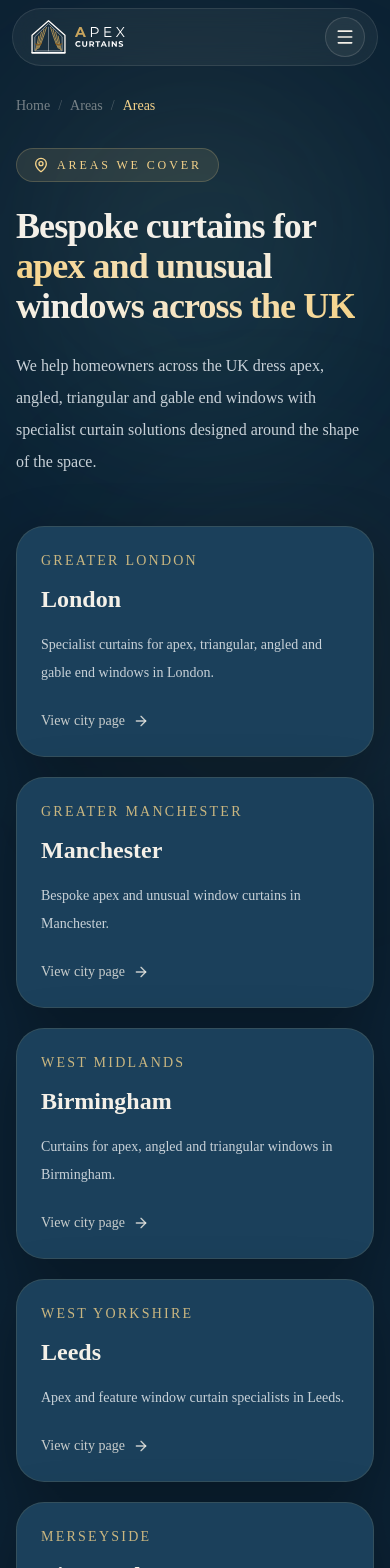
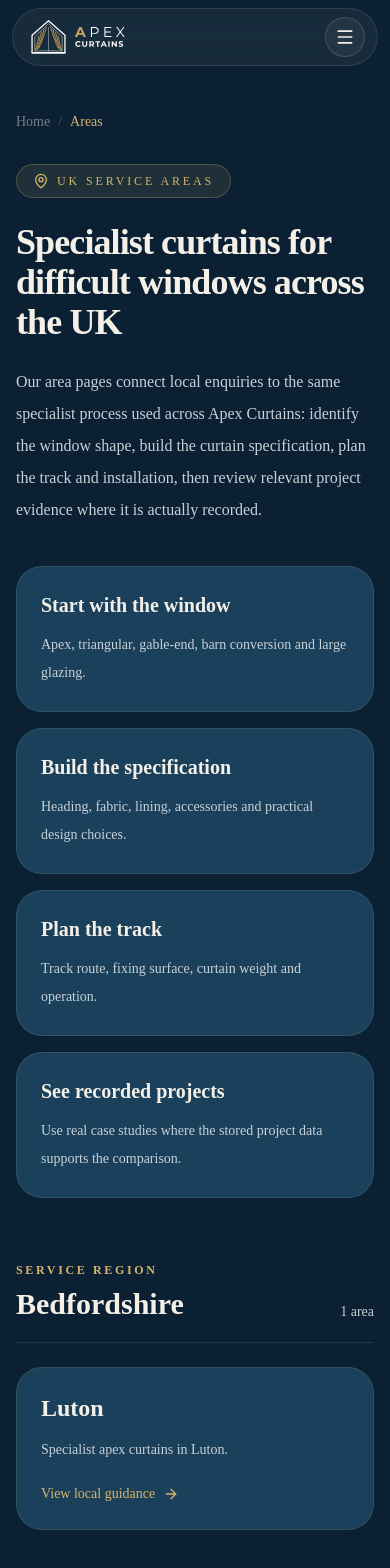
Before and after one commit to Nylon1/Apexcurtains, a Next.js app: page /areas in a window 390 px wide. Shown: the top 1568 px of the page. Built offline with nearby package versions, Linux system fonts and the light colour scheme.

Commit message:
Strengthen areas index with regional local authority structure

```diff
--- a/app/areas/page.tsx
+++ b/app/areas/page.tsx
@@ -1,82 +1,143 @@
+import type { Metadata } from "next";
 import Link from "next/link";
-import { MapPin, ArrowRight } from "lucide-react";
+import { ArrowRight, MapPin } from "lucide-react";
 import { cityPages } from "@/lib/cities";
 
-export const metadata = {
+const SITE_URL = "https://www.apexcurtains.com";
+const canonicalUrl = `${SITE_URL}/areas`;
+
+export const metadata: Metadata = {
+  title: { absolute: "Areas We Cover | Apex Curtains" },
+  description:
+    "Explore UK service areas for specialist curtains for apex, angled, triangular, gable-end and unusual architectural windows.",
+  alternates: { canonical: canonicalUrl },
+  openGraph: {
     title: "Areas We Cover | Apex Curtains",
     description:
-    "Explore UK areas we cover for bespoke curtains for apex, angled, triangular and unusual windows.",
+      "Find Apex Curtains service areas and local specialist guidance for difficult architectural windows across the UK.",
+    url: canonicalUrl,
+    siteName: "Apex Curtains",
+    type: "website",
+  },
 };
 
+const regionGroups = Array.from(
+  cityPages.reduce((groups, city) => {
+    const existing = groups.get(city.region) || [];
+    existing.push(city);
+    groups.set(city.region, existing);
+    return groups;
+  }, new Map<string, typeof cityPages>())
+).sort(([a], [b]) => a.localeCompare(b));
+
 export default function AreasPage() {
+  const schema = {
+    "@context": "https://schema.org",
+    "@graph": [
+      {
+        "@type": "CollectionPage",
+        "@id": `${canonicalUrl}#webpage`,
+        url: canonicalUrl,
+        name: "Areas We Cover",
+        isPartOf: { "@id": `${SITE_URL}/#website` },
+        about: { "@id": `${SITE_URL}/#organization` },
+      },
+      {
+        "@type": "ItemList",
+        "@id": `${canonicalUrl}#areas`,
+        itemListElement: cityPages.map((city, index) => ({
+          "@type": "ListItem",
+          position: index + 1,
+          name: city.name,
+          url: `${SITE_URL}/areas/${city.slug}`,
+        })),
+      },
+    ],
+  };
+
   return (
     <main className="min-h-screen overflow-hidden bg-apex-navy-900 text-white">
-      <div className="fixed inset-0 pointer-events-none">
-        <div className="absolute left-[8%] top-[8%] h-[320px] w-[320px] rounded-full bg-[#f5d38a]/10 blur-[120px]" />
-        <div className="absolute right-[10%] top-[20%] h-[280px] w-[280px] rounded-full bg-sky-400/10 blur-[120px]" />
-        <div className="absolute bottom-[8%] left-[35%] h-[260px] w-[260px] rounded-full bg-[#f5d38a]/8 blur-[120px]" />
-      </div>
+      <script
+        type="application/ld+json"
+        dangerouslySetInnerHTML={{ __html: JSON.stringify(schema) }}
+      />
 
-      <section className="relative mx-auto max-w-7xl px-4 pb-16 pt-24 sm:px-6 lg:px-8">
-        <div className="max-w-3xl">
-            <nav
-  aria-label="Breadcrumb"
-  className="mb-8 flex flex-wrap items-center gap-2 text-sm"
->
+      <section className="relative mx-auto max-w-7xl px-4 pb-16 pt-28 sm:px-6 lg:px-8 lg:pt-36">
+        <nav aria-label="Breadcrumb" className="mb-8 flex items-center gap-2 text-sm">
           <Link href="/" className="text-white/45 transition hover:text-white">
             Home
           </Link>
           <span className="text-white/25">/</span>
-  <Link href="/areas" className="text-white/45 transition hover:text-white">
-    Areas
-  </Link>
-  <span className="text-white/25">/</span>
-  <span className="text-[#f5d38a]">Areas</span>
+          <span className="text-[#d6b56b]">Areas</span>
         </nav>
-          <div className="inline-flex items-center gap-2 rounded-full border border-[#f5d38a]/20 bg-[#f5d38a]/10 px-4 py-2 text-xs uppercase tracking-[0.24em] text-[#f5d38a]">
+
+        <div className="max-w-4xl">
+          <div className="inline-flex items-center gap-2 rounded-full border border-[#d6b56b]/25 bg-[#d6b56b]/10 px-4 py-2 text-xs uppercase tracking-[0.24em] text-[#d6b56b]">
             <MapPin className="h-4 w-4" />
-            Areas We Cover
+            UK service areas
           </div>
 
           <h1 className="mt-6 text-4xl font-semibold tracking-tight sm:text-5xl lg:text-7xl">
-            Bespoke curtains for
-            <span className="bg-gradient-to-r from-[#f5d38a] via-white to-[#f5d38a] bg-clip-text text-transparent">
-              {" "}apex and unusual windows across the UK
-            </span>
+            Specialist curtains for difficult windows across the UK
           </h1>
 
-          <p className="mt-6 max-w-2xl text-base leading-8 text-white/65 sm:text-lg">
-            We help homeowners across the UK dress apex, angled, triangular and gable end windows
-            with specialist curtain solutions designed around the shape of the space.
+          <p className="mt-6 max-w-3xl text-base leading-8 text-[#C8D1D8] sm:text-lg">
+            Our area pages connect local enquiries to the same specialist process used across Apex Curtains: identify the window shape, build the curtain specification, plan the track and installation, then review relevant project evidence where it is actually recorded.
           </p>
         </div>
 
-        <div className="mt-12 grid gap-5 sm:grid-cols-2 lg:grid-cols-3">
-          {cityPages.map((city) => (
+        <div className="mt-10 grid gap-4 md:grid-cols-2 xl:grid-cols-4">
+          {[
+            ["/window-types", "Start with the window", "Apex, triangular, gable-end, barn conversion and large glazing."],
+            ["/curtain-design-guide", "Build the specification", "Heading, fabric, lining, accessories and practical design choices."],
+            ["/curtain-tracks", "Plan the track", "Track route, fixing surface, curtain weight and operation."],
+            ["/gallery", "See recorded projects", "Use real case studies where the stored project data supports the comparison."],
+          ].map(([href, title, text]) => (
+            <Link
+              key={href}
+              href={href}
+              className="rounded-[26px] border border-white/10 bg-[#1B405B] p-6 transition hover:-translate-y-0.5 hover:border-[#d6b56b]/35"
+            >
+              <h2 className="text-xl font-semibold text-[#F4F0E8]">{title}</h2>
+              <p className="mt-3 text-sm leading-7 text-[#C8D1D8]">{text}</p>
+            </Link>
+          ))}
+        </div>
+      </section>
+
+      <section className="mx-auto max-w-7xl space-y-12 px-4 pb-24 sm:px-6 lg:px-8">
+        {regionGroups.map(([region, cities]) => (
+          <div key={region}>
+            <div className="flex flex-wrap items-end justify-between gap-4 border-b border-white/10 pb-5">
+              <div>
+                <p className="text-xs font-semibold uppercase tracking-[0.22em] text-[#d6b56b]">
+                  Service region
+                </p>
+                <h2 className="mt-2 text-3xl font-semibold text-[#F4F0E8]">{region}</h2>
+              </div>
+              <p className="text-sm text-[#C8D1D8]">
+                {cities.length} {cities.length === 1 ? "area" : "areas"}
+              </p>
+            </div>
+
+            <div className="mt-6 grid gap-4 sm:grid-cols-2 lg:grid-cols-3">
+              {cities.map((city) => (
                 <Link
                   key={city.slug}
                   href={`/areas/${city.slug}`}
-              className="group rounded-[28px] border border-white/10 bg-white/[0.04] p-6 shadow-[0_20px_60px_rgba(0,0,0,0.28)] transition hover:border-[#f5d38a]/25 hover:bg-white/[0.06]"
+                  className="group rounded-[26px] border border-white/10 bg-white/[0.04] p-6 transition hover:border-[#d6b56b]/35 hover:bg-white/[0.06]"
                 >
-              <div className="text-sm uppercase tracking-[0.16em] text-[#f5d38a]/80">
-                {city.region}
-              </div>
-
-              <h2 className="mt-3 text-2xl font-semibold text-white">
-                {city.name}
-              </h2>
-
-              <p className="mt-4 text-sm leading-7 text-white/65">
-                {city.seoBlurb}
-              </p>
-
-              <div className="mt-6 inline-flex items-center gap-2 text-sm text-white/80 transition group-hover:text-[#f5d38a]">
-                View city page
-                <ArrowRight className="h-4 w-4" />
+                  <h3 className="text-2xl font-semibold text-[#F4F0E8]">{city.name}</h3>
+                  <p className="mt-3 text-sm leading-7 text-[#C8D1D8]">{city.seoBlurb}</p>
+                  <div className="mt-5 inline-flex items-center gap-2 text-sm font-medium text-[#d6b56b]">
+                    View local guidance
+                    <ArrowRight className="h-4 w-4 transition group-hover:translate-x-1" />
                   </div>
                 </Link>
               ))}
             </div>
+          </div>
+        ))}
       </section>
     </main>
   );
```
Lines whose indentation alone changed are shown as unchanged.
